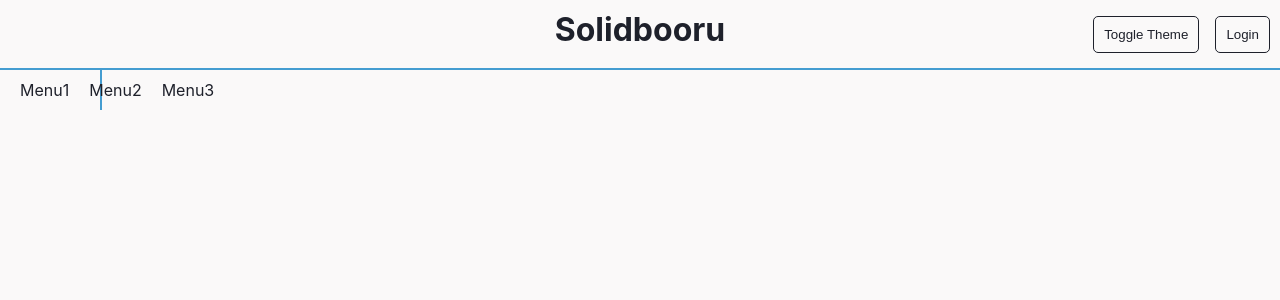
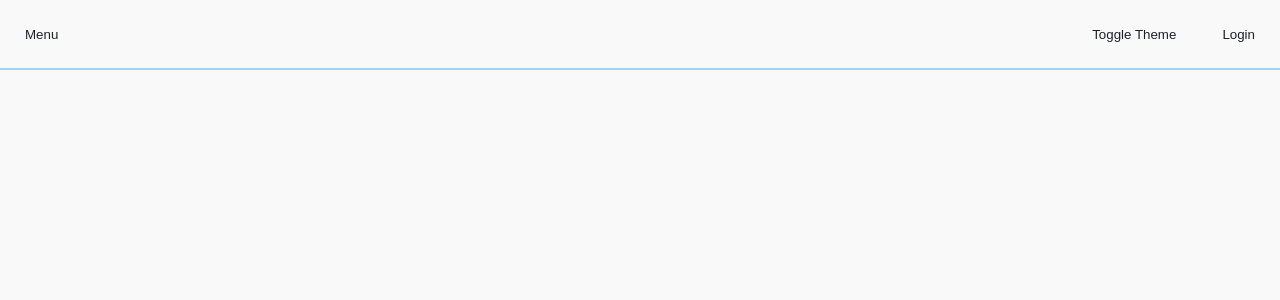
Before and after one commit to PredatorJan/solidbooru-webapp, a React (Vite) app: page / in a window 1280 px wide. Shown: the top 300 px of the page. Built offline with nearby package versions, Linux system fonts and the light colour scheme.

Commit message:
first draft with menu

```diff
--- a/src/App.tsx
+++ b/src/App.tsx
@@ -10,6 +10,8 @@ function App() {
     <div id='app'>
       <Header></Header>
       <Sidebar></Sidebar>
+      <div className='content'>
+      </div>
     </div>
   )
 }
--- a/src/components/Header.tsx
+++ b/src/components/Header.tsx
@@ -1,4 +1,5 @@
 import '../styles/header.css'
+import { toggleSidebar } from '../utils/NavUtils'
 
 function Header() {
 
@@ -30,14 +31,15 @@ function Header() {
   return (
     <div className="header">
       <div className='leftDiv'>
-
+        <button className='st-button-1' onClick={toggleSidebar}>
+          Menu
+        </button>
       </div>
       <div className='centerDiv'>
-        <h1 className='title'>Solidbooru</h1>
       </div>
       <div className='rightDiv'>
-        <button onClick={toggleTheme}>Toggle Theme</button>
-        <button id='loginBtn'>Login</button>
+        <button className='st-button-1' onClick={toggleTheme}>Toggle Theme</button>
+        <button className='st-button-1' id='loginBtn'>Login</button>
       </div>
     </div>
   )
--- a/src/components/Sidebar.tsx
+++ b/src/components/Sidebar.tsx
@@ -1,13 +1,34 @@
 import { useEffect, useState } from 'react'
+import { toggleSidebar } from '../utils/NavUtils'
 import '../styles/sidebar.css'
 
 function Sidebar() {
 
   return (
-    <div className='sidebar'>
-        <label>Menu1</label>
-        <label>Menu2</label>
-        <label>Menu3</label>
+    <div id='sidebar' className='sidebar'>
+      <div id='navBtnWrapper'>
+        <button className='st-button-1' onClick={toggleSidebar}>
+          Menu
+        </button>
+      </div>
+      <div id='menuItems'>
+        <button className='nav-button'>
+          <a>1</a>
+          <a>Test</a>
+        </button>
+        <button className='nav-button'>
+          <a>2</a>
+          <a>Test</a>
+        </button>
+        <button className='nav-button'>
+          <a>3</a>
+          <a>Test</a>
+        </button>
+        <button className='nav-button'>
+          <a>4</a>
+          <a>Test</a>
+        </button>
+      </div>
     </div>
   )
 }
--- a/src/index.css
+++ b/src/index.css
@@ -6,62 +6,104 @@
   -webkit-font-smoothing: antialiased;
   -moz-osx-font-smoothing: grayscale;
   -webkit-text-size-adjust: 100%;
+
+  --sidebar-width: 15rem;
+  --header-height: 3rem;
 }
 
-:root,
 [data-theme="light"] {
   --primary-bg: #FAF9F9;
-  --secondary-bg: #EEEEFF;
+  --secondary-bg: #EEEEEE;
   --primary-fg: #1E212B;
   --secondary-fg: #252A34;
-  --accent: #449DD1;
+  --accent: #a2d2ff;
   --positive: #37FF8B;
   --warning: #FFC800;
   --errror: #D81E5B;
   --info: #1E212B;
+
+  --black: #1E212B;
 }
 
 [data-theme="dark"] {
   --primary-bg: #1E212B;
   --secondary-bg: #252A34;
   --primary-fg: #F0F7EE;
-  --secondary-fg: #EEEEFF;
-  --accent: #449DD1;
+  --secondary-fg: #F5F5F5;
+  --accent: #a2d2ff;
   --positive: #37FF8B;
   --warning: #FFC800;
   --errror: #D81E5B;
   --info: #F0F7EE;
+
+  --black: #1E212B;
+}
+
+html, body {
+  margin: 0;
+  height: 100%;
 }
 
 body {
-  margin: 0;
-  width: 100vw;
-  height: 100%;
-  min-height: 100vh;
   background-color: var(--primary-bg);
   color: var(--primary-fg);
-}
 
-* {
-  -webkit-transition: background-color 100ms linear;
-  -moz-transition: background-color 100ms linear;
-  -o-transition: background-color 100ms linear;
-  -ms-transition: background-color 100ms linear;
   transition: background-color 100ms linear;
 }
 
+.st-button-1 {
+  padding-top: 10px;
+  padding-bottom: 10px;
+  padding-left: 15px;
+  padding-right: 15px;
+  border: none;
+  border-radius: 35px;
+  background-color: transparent;
+  color: var(--primary-fg);
 
-button {
-  padding: 10px;
-  border: 1px solid;
-  border-radius: 5px;
-  background-color: var(--primary-bg);
-  color: var(--primary-fg);
+  white-space: nowrap;
 }
 
-button:hover {
+.st-button-1:hover {
+  cursor: pointer;
   background-color: var(--accent);
-  color: black;
+  color: var(--black);
+}
 
+.st-button-2 {
+  padding-top: 10px;
+  padding-bottom: 10px;
+  padding-left: 15px;
+  padding-right: 15px;
+  border: none;
+  border-radius: 10px;
+  background-color: var(--accent);
+  color: var(--black);
+
+  white-space: nowrap;
+}
+
+.st-button-2:hover {
   cursor: pointer;
+  background-color: var(--accent);
+  transform: scale(1.1);
+  transition-duration: 0.2;
 }
+
+.nav-button {
+  padding-top: 10px;
+  padding-bottom: 10px;
+  padding-left: 15px;
+  padding-right: 15px;
+  border: none;
+  background-color: transparent;
+  color: var(--primary-fg);
+
+  white-space: nowrap;
+}
+
+.nav-button:hover {
+  cursor: pointer;
+  background-color: var(--accent);
+  color: var(--black);
+}
--- a/src/styles/app.css
+++ b/src/styles/app.css
@@ -1,3 +1,9 @@
 #app {
+    display: flex;
+    flex-direction: column;
     height: 100%;
 }
+
+.content {
+    height: 100%;
+}
--- a/src/styles/header.css
+++ b/src/styles/header.css
@@ -1,17 +1,18 @@
 .header {
     display: flex;
-    height: 3rem;
+    height: var(--header-height);
+    min-height: var(--header-height);
+    max-height: var(--header-height);
 
     padding: 10px;
-    background-color: var(--primary-bg);
 
+    border: 0px;
     border-bottom: 2px solid var(--accent);
 }
 
 .leftDiv {
     display: flex;
-    align-items: center;
-    justify-content: right;
+    justify-content: left;
 
     flex-shrink: 2;
     flex-grow: 1;
@@ -34,8 +35,3 @@
     flex-grow: 1;
     width: 100%;
 }
-
-.title {
-    margin: 0;
-    text-align: center;
-}
--- a/src/styles/sidebar.css
+++ b/src/styles/sidebar.css
@@ -1,19 +1,44 @@
 .sidebar {
-    width: 5rem;
+    position: absolute;
+    top: 0px;
+    left: 0px;
+    transform: translateX(calc(var(--sidebar-width)*-1));
+    transition-duration: 0.3s;
+    display: flex;
+    flex-direction: column;
     height: 100%;
-    padding: 10px;
-    gap: 5px;
+    width: var(--sidebar-width);
 
-    border-right: 2px solid var(--accent);
+    background-color: var(--secondary-bg);
 }
 
-.sidebar > label {
+#navBtnWrapper {
+    display: flex;
+    height: var(--header-height);
+    min-height: var(--header-height);
+    max-height: var(--header-height);
+
     padding: 10px;
-    text-align: left;
-    flex-wrap: nowrap;
+    border-bottom: 2px solid var(--accent);
+
+    justify-content: end;
 }
 
-.sidebar > label:hover {
+#menuItems > button {
+    display: flex;
+    width: 100%;
+
+    border-radius: 0px;
+}
+
+#menuItems > button:hover {
+    border: none;
     background-color: var(--accent);
-    color: black;
 }
+
+
+
+.sidebar-open {
+    transform: translateX(0);
+    transition-duration: 0.3s;
+}
--- /dev/null
+++ b/src/utils/NavUtils.tsx
@@ -0,0 +1,3 @@
+export function toggleSidebar() {
+    document.getElementById('sidebar')?.classList.toggle('sidebar-open')
+}
```
